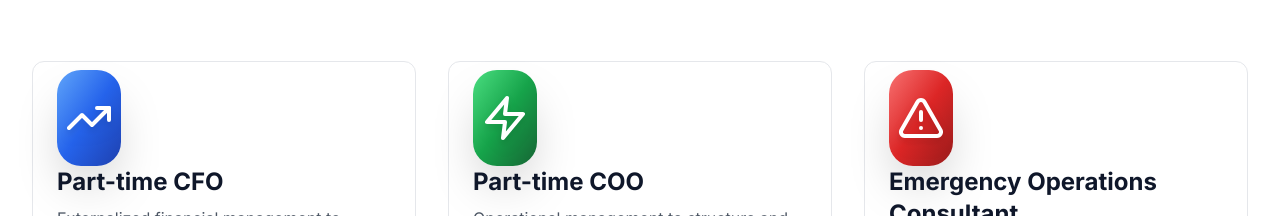
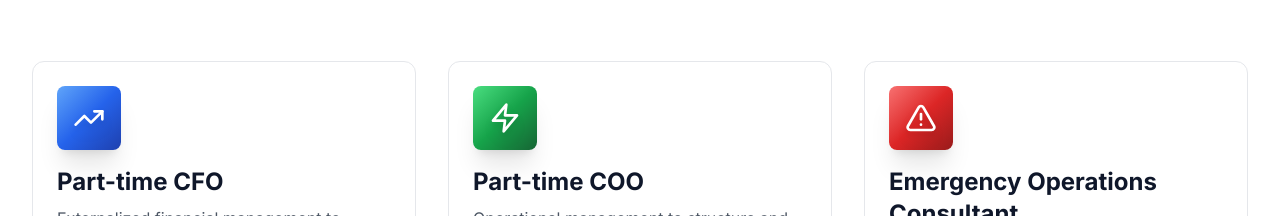
Before and after one commit to gdetaisne/gslv.fr, a Next.js app: page /en in a window 1280 px wide. Shown: the part 683-899 px from the top of the page. Built offline with nearby package versions, Linux system fonts and the light colour scheme.

Commit message:
Ajustement icônes services : taille réduite et forme plus carrée

```diff
--- a/app/[locale]/page.tsx
+++ b/app/[locale]/page.tsx
@@ -54,8 +54,8 @@ export default function HomePage() {
   const services = [
     {
       icon: (
-        <div className="w-24 h-24 bg-gradient-to-br from-blue-400 via-blue-600 to-blue-800 rounded-3xl flex items-center justify-center shadow-2xl hover:shadow-3xl transition-all duration-300 hover:scale-110 mx-auto">
-          <TrendingUp className="w-12 h-12 text-white drop-shadow-lg" />
+        <div className="w-16 h-16 bg-gradient-to-br from-blue-400 via-blue-600 to-blue-800 rounded-lg flex items-center justify-center shadow-xl hover:shadow-2xl transition-all duration-300 hover:scale-105 mx-auto">
+          <TrendingUp className="w-8 h-8 text-white drop-shadow-lg" />
         </div>
       ),
       title: tServices('cfo.title'),
@@ -71,8 +71,8 @@ export default function HomePage() {
     },
     {
       icon: (
-        <div className="w-24 h-24 bg-gradient-to-br from-green-400 via-green-600 to-green-800 rounded-3xl flex items-center justify-center shadow-2xl hover:shadow-3xl transition-all duration-300 hover:scale-110 mx-auto">
-          <Zap className="w-12 h-12 text-white drop-shadow-lg" />
+        <div className="w-16 h-16 bg-gradient-to-br from-green-400 via-green-600 to-green-800 rounded-lg flex items-center justify-center shadow-xl hover:shadow-2xl transition-all duration-300 hover:scale-105 mx-auto">
+          <Zap className="w-8 h-8 text-white drop-shadow-lg" />
         </div>
       ),
       title: tServices('coo.title'),
@@ -88,8 +88,8 @@ export default function HomePage() {
     },
     {
       icon: (
-        <div className="w-24 h-24 bg-gradient-to-br from-red-400 via-red-600 to-red-800 rounded-3xl flex items-center justify-center shadow-2xl hover:shadow-3xl transition-all duration-300 hover:scale-110 mx-auto">
-          <AlertTriangle className="w-12 h-12 text-white drop-shadow-lg" />
+        <div className="w-16 h-16 bg-gradient-to-br from-red-400 via-red-600 to-red-800 rounded-lg flex items-center justify-center shadow-xl hover:shadow-2xl transition-all duration-300 hover:scale-105 mx-auto">
+          <AlertTriangle className="w-8 h-8 text-white drop-shadow-lg" />
         </div>
       ),
       title: tServices('pompier.title'),
```
